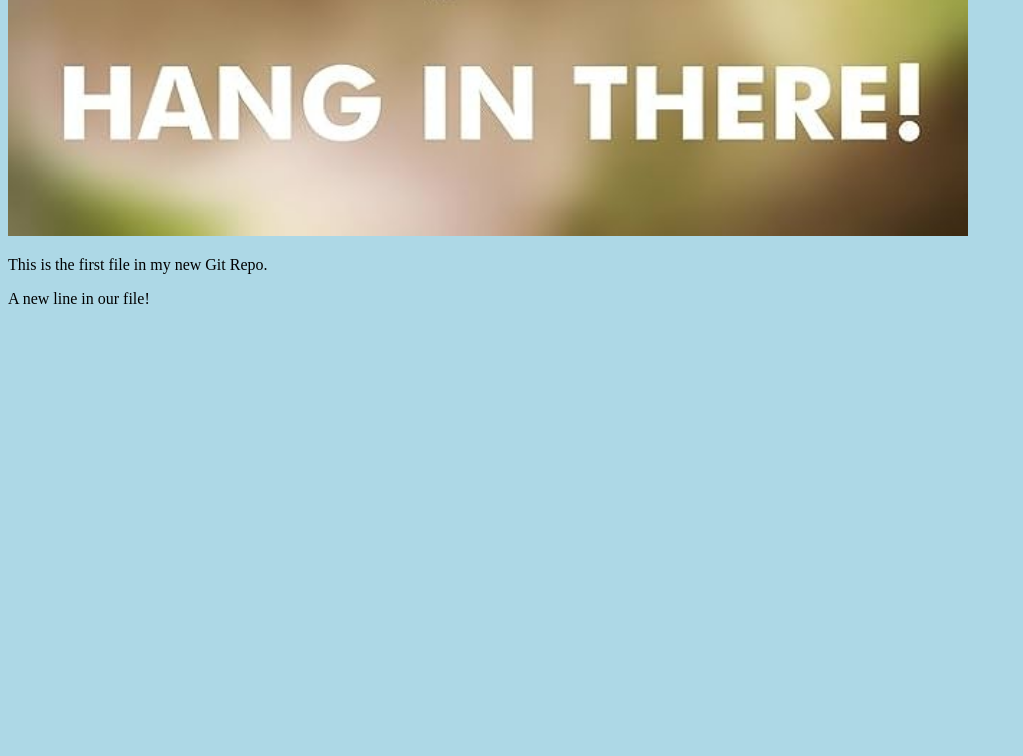
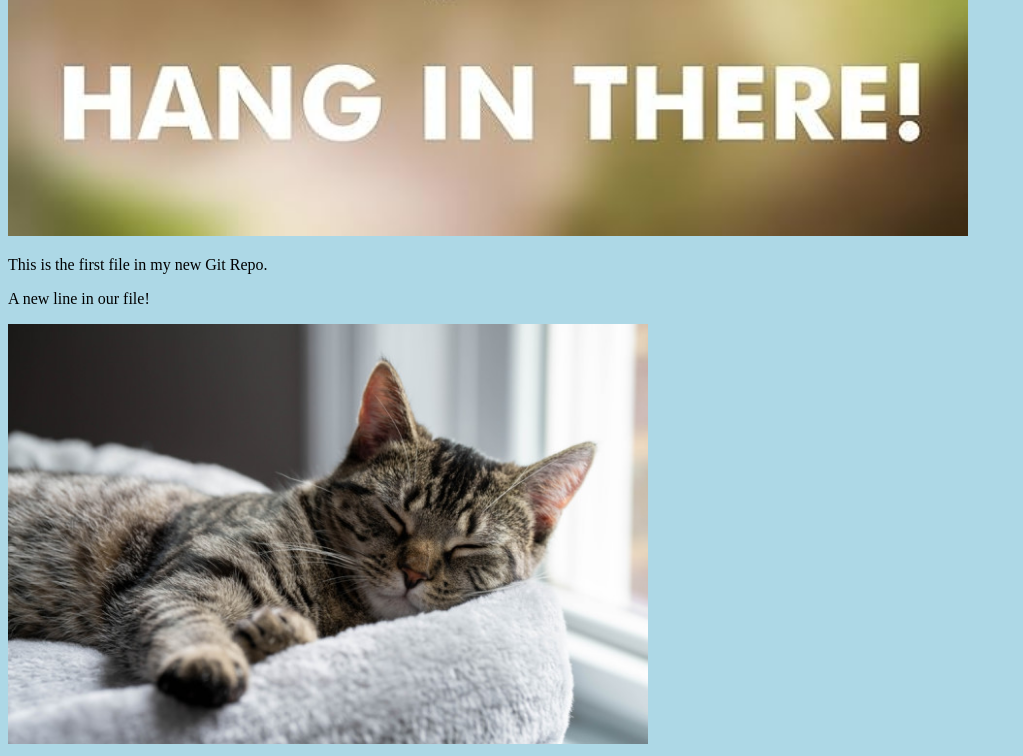
Before and after one commit to sunkgrub/catsite-test.github.io, a plain HTML site: page index.html in a window 1280 px wide. Shown: the part 1283-2039 px from the top of the page, without its empty margins (0-1023 px from the left). Before the commit the page ends 1607 px from the top, so only its background shows below. Drawn offline with Linux system fonts and the light colour scheme.

Commit message:
added new image

```diff
--- a/index.html
+++ b/index.html
@@ -11,6 +11,7 @@
 style="width:100%;max-width:960px"></div>
 <p>This is the first file in my new Git Repo.</p>
 <p>A new line in our file!</p>
+<div><img src="silver-tabby-cat-sleeping.jpg" alt="Sleeping Cat" style="width:100%;max-width:640px"></div>
 
 </body>
 </html>
```
Also changed, not shown: silver-tabby-cat-sleeping.jpg (added).
